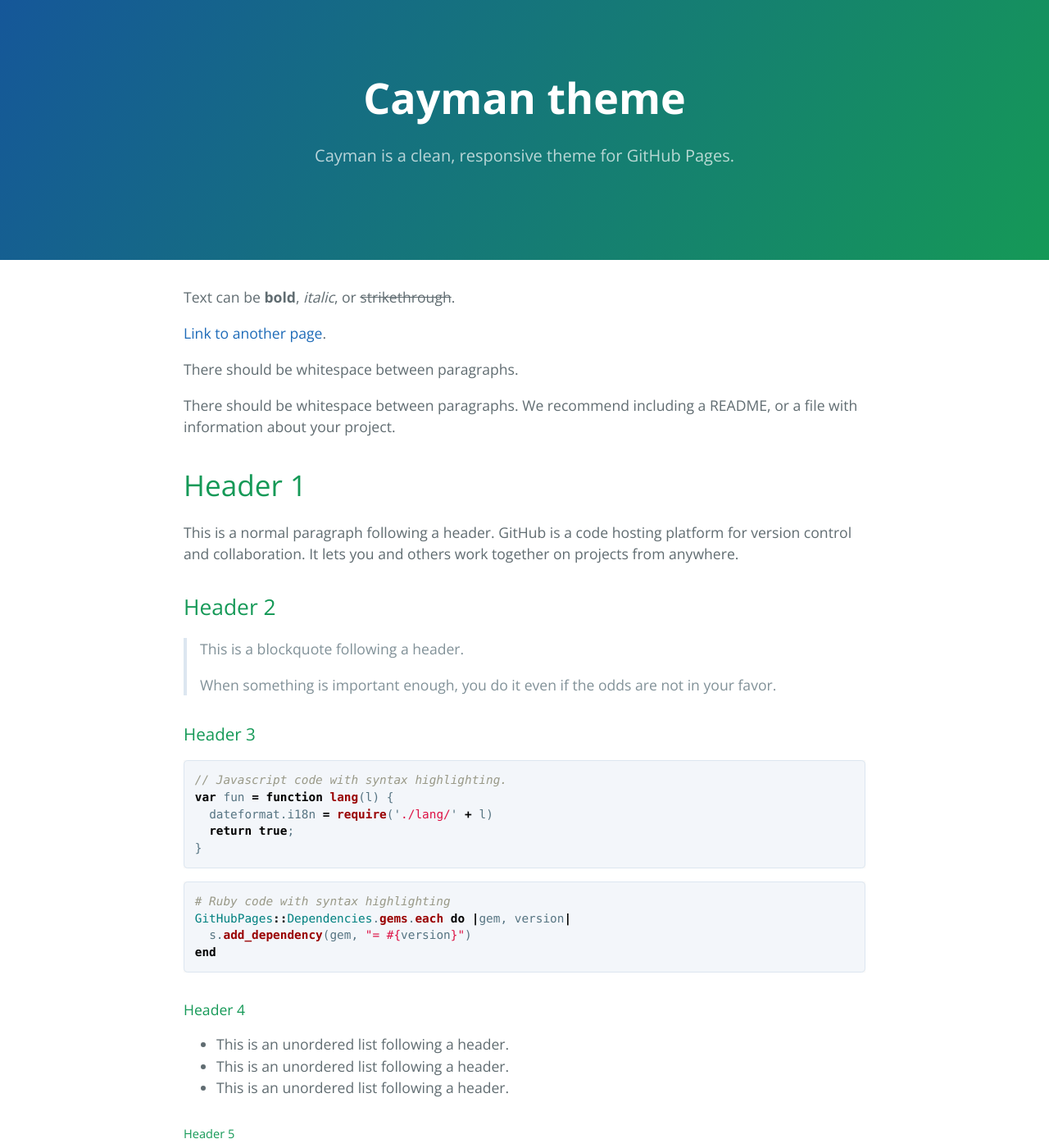
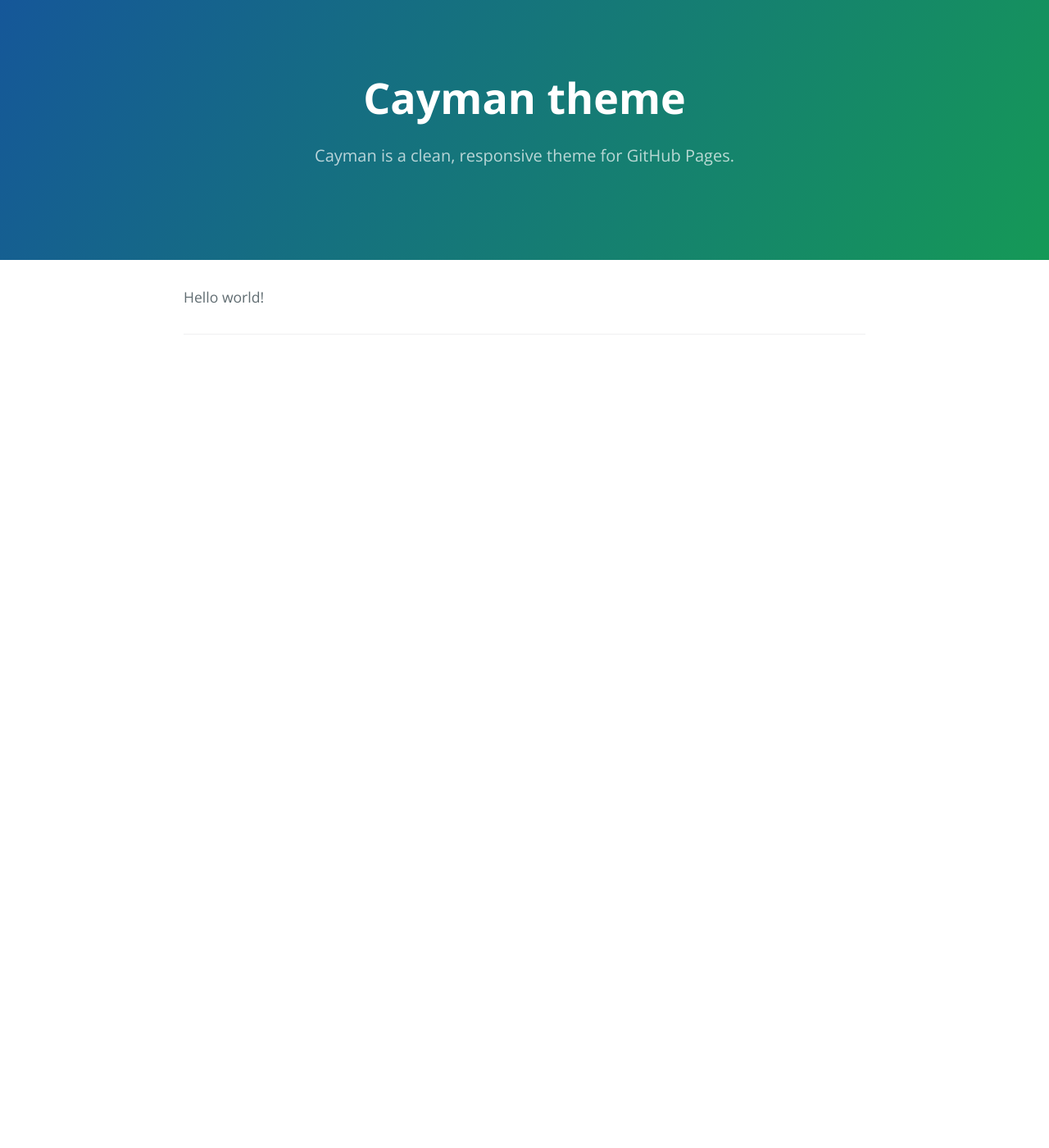
Before and after one commit to vanvostudio/vanvostudio.github.io, a Jekyll site: the page built from index.md, in a window 1280 px wide and 1400 px high. Shown: the whole window at 82% size. Built offline with Jekyll 4.4.1, drawn with Linux system fonts in a browser that asks for light colours; some of the changed text lies outside the part shown.

Commit message:
Update index.md

````diff
--- a/index.md
+++ b/index.md
@@ -1,123 +1,4 @@
 ---
 layout: default
 ---
-
-Text can be **bold**, _italic_, or ~~strikethrough~~.
-
-[Link to another page](./another-page.html).
-
-There should be whitespace between paragraphs.
-
-There should be whitespace between paragraphs. We recommend including a README, or a file with information about your project.
-
-# Header 1
-
-This is a normal paragraph following a header. GitHub is a code hosting platform for version control and collaboration. It lets you and others work together on projects from anywhere.
-
-## Header 2
-
-> This is a blockquote following a header.
->
-> When something is important enough, you do it even if the odds are not in your favor.
-
-### Header 3
-
-```js
-// Javascript code with syntax highlighting.
-var fun = function lang(l) {
-  dateformat.i18n = require('./lang/' + l)
-  return true;
-}
-```
-
-```ruby
-# Ruby code with syntax highlighting
-GitHubPages::Dependencies.gems.each do |gem, version|
-  s.add_dependency(gem, "= #{version}")
-end
-```
-
-#### Header 4
-
-*   This is an unordered list following a header.
-*   This is an unordered list following a header.
-*   This is an unordered list following a header.
-
-##### Header 5
-
-1.  This is an ordered list following a header.
-2.  This is an ordered list following a header.
-3.  This is an ordered list following a header.
-
-###### Header 6
-
-| head1        | head two          | three |
-|:-------------|:------------------|:------|
-| ok           | good swedish fish | nice  |
-| out of stock | good and plenty   | nice  |
-| ok           | good `oreos`      | hmm   |
-| ok           | good `zoute` drop | yumm  |
-
-### There's a horizontal rule below this.
-
-* * *
-
-### Here is an unordered list:
-
-*   Item foo
-*   Item bar
-*   Item baz
-*   Item zip
-
-### And an ordered list:
-
-1.  Item one
-1.  Item two
-1.  Item three
-1.  Item four
-
-### And a nested list:
-
-- level 1 item
-  - level 2 item
-  - level 2 item
-    - level 3 item
-    - level 3 item
-- level 1 item
-  - level 2 item
-  - level 2 item
-  - level 2 item
-- level 1 item
-  - level 2 item
-  - level 2 item
-- level 1 item
-
-### Small image
-
-![Octocat](https://github.githubassets.com/images/icons/emoji/octocat.png)
-
-### Large image
-
-![Branching](https://guides.github.com/activities/hello-world/branching.png)
-
-
-### Definition lists can be used with HTML syntax.
-
-<dl>
-<dt>Name</dt>
-<dd>Godzilla</dd>
-<dt>Born</dt>
-<dd>1952</dd>
-<dt>Birthplace</dt>
-<dd>Japan</dd>
-<dt>Color</dt>
-<dd>Green</dd>
-</dl>
-
-```
-Long, single-line code blocks should not wrap. They should horizontally scroll if they are too long. This line should be long enough to demonstrate this.
-```
-
-```
-The final element.
-```
+Hello world!
````
